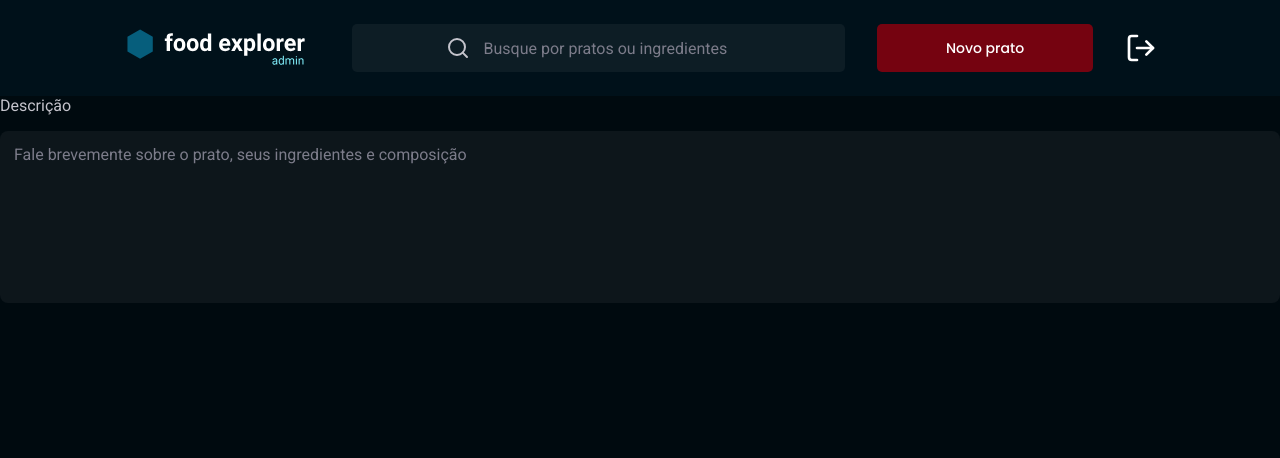
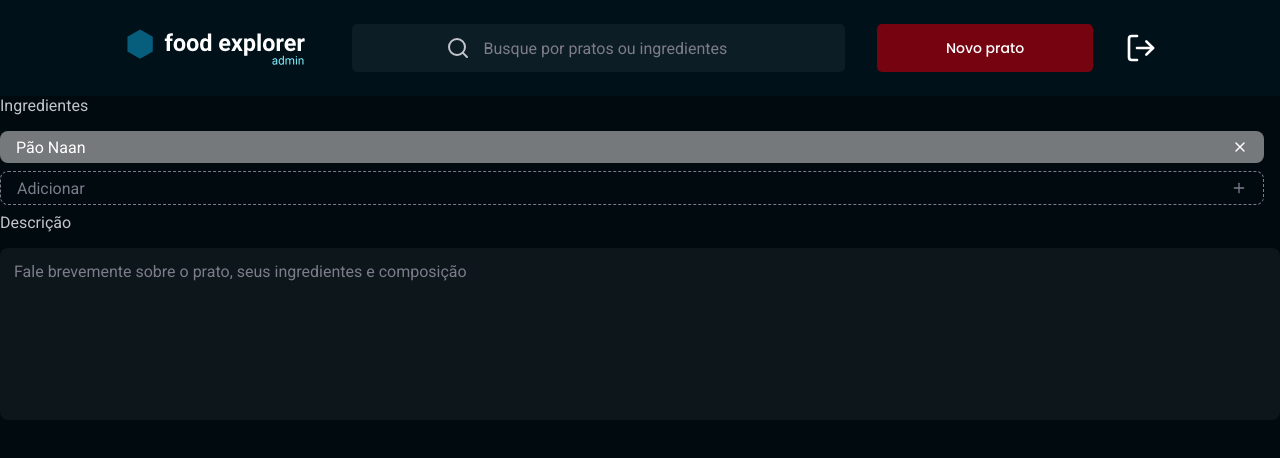
Before and after one commit to madalena-rocha/food-explorer-frontend, a React (Vite) app: page / in a window 1280 px wide. Shown: the top 458 px of the page. Built offline with nearby package versions, Linux system fonts and the light colour scheme.

Commit message:
:sparkles: add component FoodItem

```diff
--- /dev/null
+++ b/src/components/FoodItem/index.jsx
@@ -0,0 +1,19 @@
+import { FiPlus, FiX } from "react-icons/fi";
+
+import { Container } from "./styles";
+
+export function FoodItem({ isNew, value, onClick, ...rest }) {
+  return (
+    <Container isNew={isNew}>
+      <input type="text" value={value} readOnly={!isNew} {...rest} />
+
+      <button
+        type="button"
+        onClick={onClick}
+        className={isNew ? "button-add" : "button-delete"}
+      >
+        {isNew ? <FiPlus /> : <FiX />}
+      </button>
+    </Container>
+  );
+}
--- /dev/null
+++ b/src/components/FoodItem/styles.js
@@ -0,0 +1,42 @@
+import styled from "styled-components";
+
+export const Container = styled.div`
+  display: flex;
+  align-items: center;
+
+  background-color: ${({ theme, isNew }) =>
+    isNew ? "transparent" : theme.COLORS.GRAY_400};
+  border: ${({ theme, isNew }) =>
+    isNew ? `1px dashed ${theme.COLORS.GRAY_300}` : "none"};
+
+  margin-bottom: 8px;
+  margin-right: 16px;
+  border-radius: 8px;
+  padding-right: 16px;
+
+  > button {
+    border: none;
+    background: none;
+
+    display: flex;
+    align-items: center;
+
+    color: ${({ theme, isNew }) =>
+    isNew ? theme.COLORS.GRAY_300 : theme.COLORS.WHITE};
+  }
+
+  > input {
+    height: 32px;
+    width: 100%;
+
+    padding: 8px 8px 8px 16px;
+    border: none;
+
+    color: ${({ theme }) => theme.COLORS.WHITE};
+    background: transparent;
+
+    &::placeholder {
+      color: ${({ theme }) => theme.COLORS.GRAY_300};
+    }
+  }
+`;
--- a/src/pages/New/index.jsx
+++ b/src/pages/New/index.jsx
@@ -2,6 +2,7 @@
 
 import { Header } from '../../components/Header';
 import { Section } from '../../components/Section';
+import { FoodItem } from '../../components/FoodItem';
 import { Textarea } from '../../components/Textarea';
 
 export function New() {
@@ -9,6 +10,11 @@
     <Container>
       <Header isAdmin />
 
+      <Section title="Ingredientes">
+        <FoodItem value="Pão Naan" />
+        <FoodItem isNew placeholder="Adicionar" />
+      </Section>
+
       <Section title="Descrição">
         <Textarea placeholder="Fale brevemente sobre o prato, seus ingredientes e composição" />
       </Section>
```
